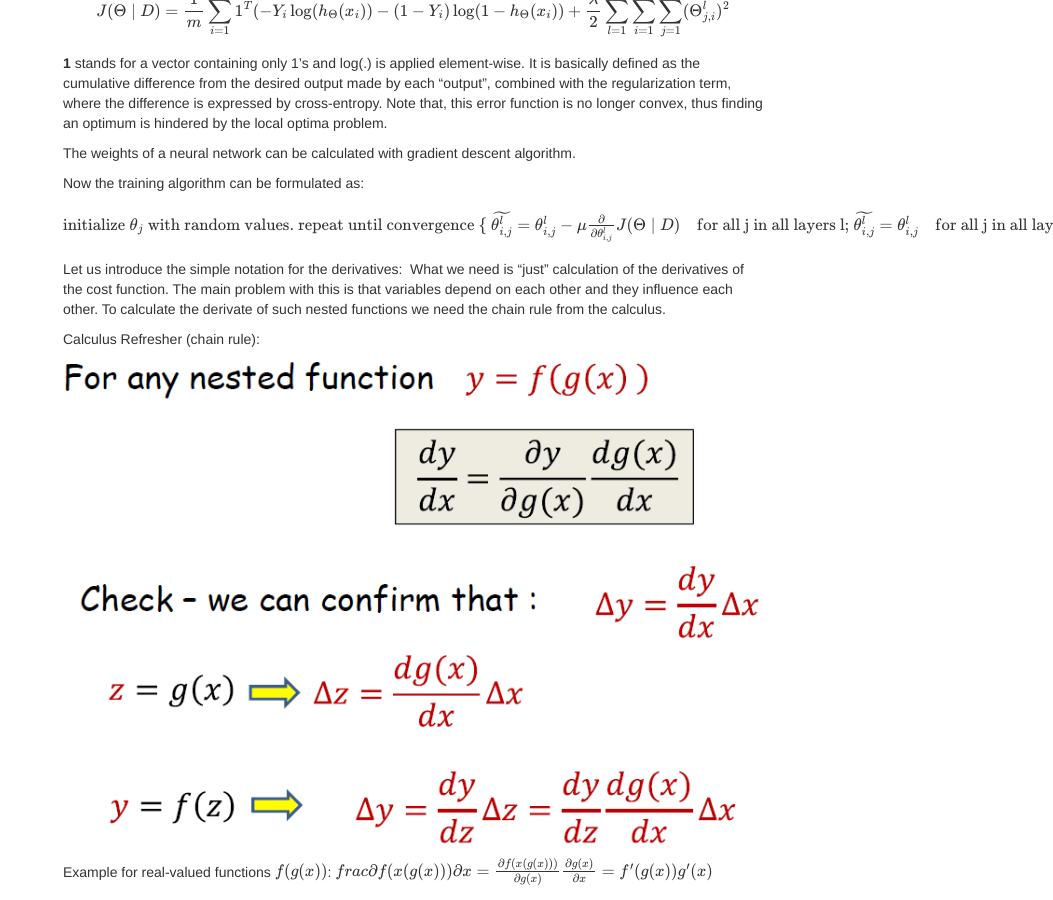
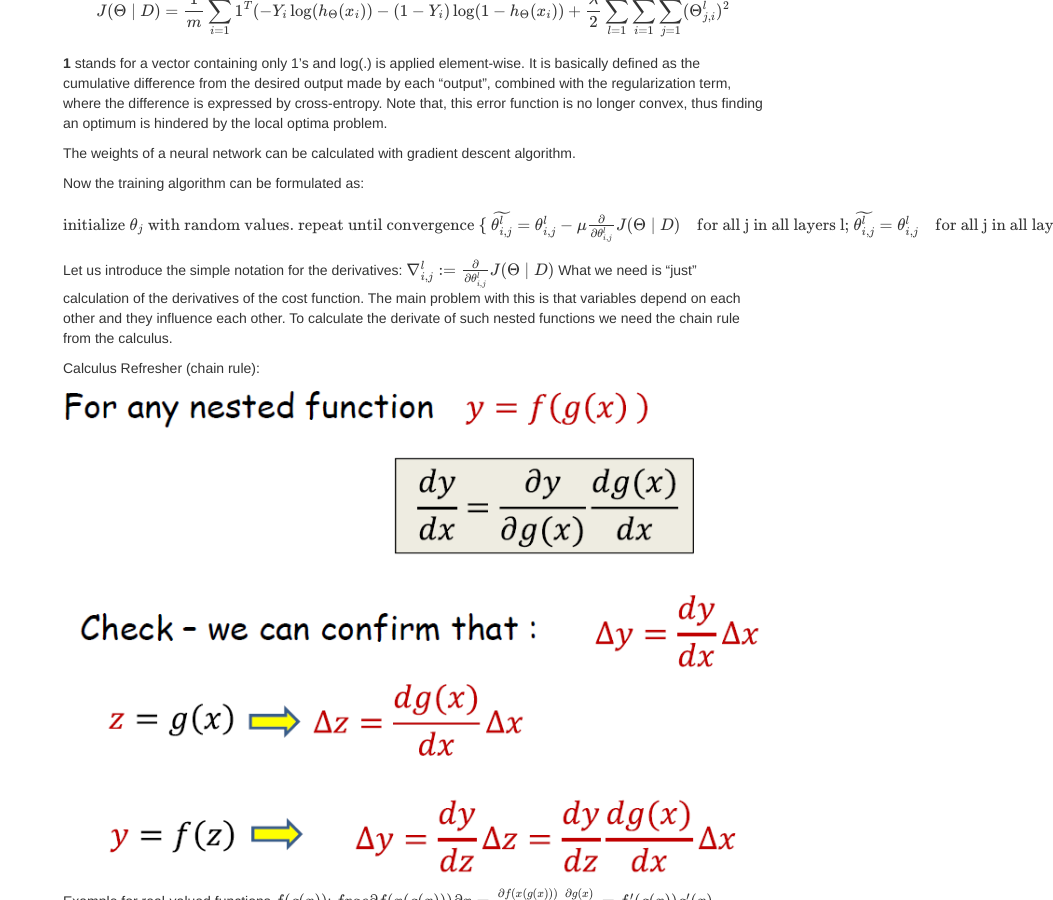
Before and after one commit to kfattila/kfattila.github.io, a Jekyll site: the page built from pages/ANN.md, in a window 1280 px wide and 900 px high, scrolled down 8609 px. Shown: the whole window, without its empty margins (227-1280 px from the left). Built offline with Jekyll 4.4.1, drawn with Linux system fonts in a browser that asks for light colours; formulas are drawn with MathJax 3; comment, search, counter and statistics services are not loaded.

Commit message:
Lectures

```diff
--- a/pages/ANN.md
+++ b/pages/ANN.md
@@ -175,7 +175,7 @@ Now the training algorithm can be formulated as:
     \end{array}
 \\]
 
-Let us introduce the simple notation for the derivatives: \\( \\)
+Let us introduce the simple notation for the derivatives: \\(\nabla_{i,j}^{l} := \frac{\partial}{\partial\theta_{i,j}^{l}}J(\Theta\mid D) \\)
 What we need is "just" calculation of the derivatives of the cost function. The main problem with this is that variables depend on each other and they influence each other. To calculate the derivate of such nested functions we need the chain rule from the calculus.
 
 Calculus Refresher (chain rule):
```
